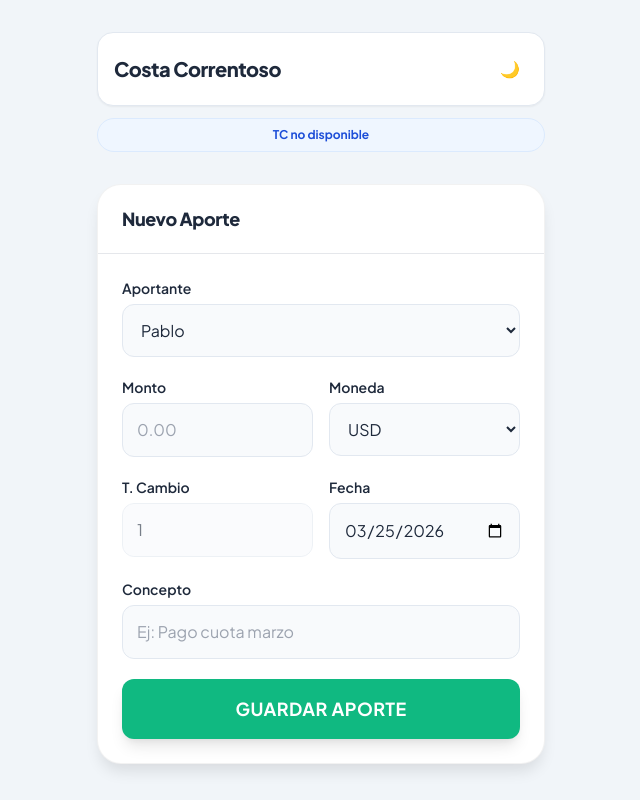
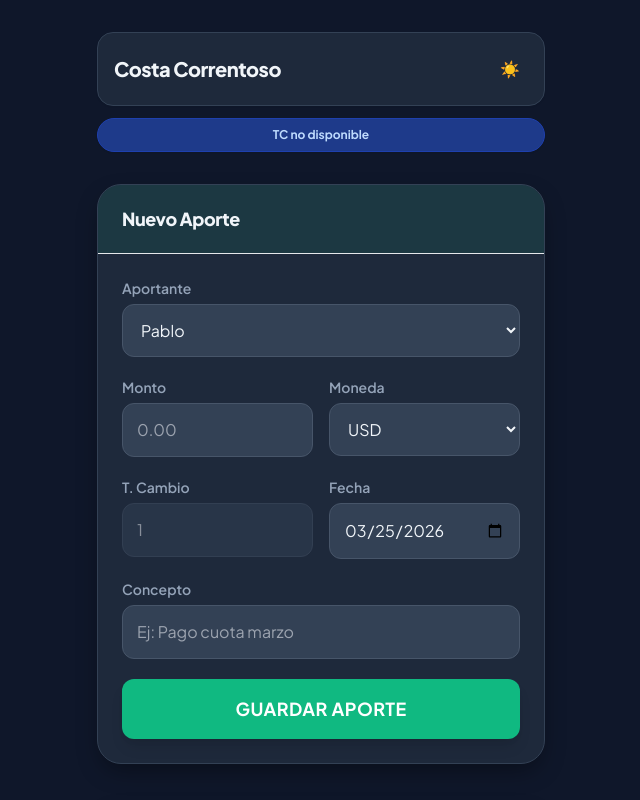
Before and after one commit to louridojosee-ai/CostaCorrentosoAportes, a website: page index.html in a window 1280 px wide. Shown: the top 800 px of the page, without its empty margins (319-959 px from the left). Drawn offline with nearby package versions, Linux system fonts and the light colour scheme; no server answers.

Commit message:
Refactor theme styles and logic for index.html

```diff
--- a/index.html
+++ b/index.html
@@ -10,15 +10,9 @@
     <link href="https://fonts.googleapis.com/css2?family=Plus+Jakarta+Sans:wght@400;600;700;800&display=swap" rel="stylesheet">
     <style>
         body { font-family: 'Plus Jakarta Sans', sans-serif; transition: background-color 0.3s, color 0.3s; }
-        .card-premium { border-radius: 24px; border: 1px solid rgba(0,0,0,0.05); overflow: hidden; transition: all 0.3s; }
+        .card-premium { border-radius: 24px; border: 1px solid rgba(0,0,0,0.1); overflow: hidden; transition: all 0.3s; }
 
-        /* MODO CLARO */
-        body.light { background-color: #f1f5f9; color: #1e293b; }
-        .light .card-premium { background: white; box-shadow: 0 10px 15px -3px rgba(0, 0, 0, 0.1); }
-        .light input, .light select { background-color: #f8fafc; border: 1px solid #e2e8f0; color: #1e293b; }
-        .light .header-box { background: white; border: 1px solid #e2e8f0; }
-
-        /* MODO OSCURO */
+        /* MODO OSCURO (Predeterminado) */
         body.dark { background-color: #0f172a; color: #f1f5f9; }
         .dark .card-premium { background: #1e293b; box-shadow: 0 10px 25px -5px rgba(0, 0, 0, 0.4); border-color: #334155; }
         .dark input, .dark select { background-color: #334155; border: 1px solid #475569; color: #f1f5f9; }
@@ -27,21 +21,27 @@
         .dark .bg-emerald-50 { background-color: rgba(16, 185, 129, 0.1); }
         .dark .bg-red-50 { background-color: rgba(239, 68, 68, 0.1); }
 
+        /* MODO CLARO */
+        body.light { background-color: #f1f5f9; color: #1e293b; }
+        .light .card-premium { background: white; box-shadow: 0 10px 15px -3px rgba(0, 0, 0, 0.1); border-color: #e2e8f0; }
+        .light input, .light select { background-color: #f8fafc; border: 1px solid #e2e8f0; color: #1e293b; }
+        .light .header-box { background: white; border: 1px solid #e2e8f0; }
+
         .btn-green { background-color: #10b981; }
         .btn-red { background-color: #ef4444; }
         input:focus, select:focus { border-color: #3b82f6; outline: none; }
     </style>
 </head>
-<body class="light p-4 md:p-8 pb-16">
+<body class="dark p-4 md:p-8 pb-16">
 
     <div class="max-w-md mx-auto mb-8 flex flex-col gap-3">
         <div class="flex justify-between items-center header-box p-4 rounded-2xl shadow-sm">
             <h1 class="text-xl font-extrabold tracking-tight">Costa Correntoso</h1>
-            <button id="theme-toggle" class="p-2 rounded-xl bg-slate-100 dark:bg-slate-800 transition-colors">
-                <span id="theme-icon">🌙</span>
+            <button id="theme-toggle" class="p-2 rounded-xl bg-slate-700 dark:bg-slate-800 transition-colors">
+                <span id="theme-icon">☀️</span>
             </button>
         </div>
-        <div id="bna-info" class="text-center text-xs font-bold bg-blue-50 text-blue-700 px-4 py-2 rounded-full border border-blue-100 dark:bg-blue-900 dark:text-blue-200 dark:border-blue-800">
+        <div id="bna-info" class="text-center text-xs font-bold bg-blue-900 text-blue-200 px-4 py-2 rounded-full border border-blue-800 shadow-sm">
             Cargando TC BNA venta (hoy)...
         </div>
     </div>
@@ -50,7 +50,7 @@
 
         <section class="card-premium border-t-8 border-emerald-500">
             <div class="px-6 py-5 bg-emerald-50 border-b border-emerald-100 flex items-center gap-3">
-                <h2 class="text-lg font-extrabold text-emerald-600 tracking-tight">Nuevo Aporte</h2>
+                <h2 class="text-lg font-extrabold text-emerald-500 tracking-tight">Nuevo Aporte</h2>
             </div>
 
             <form id="formAportes" class="p-6 space-y-5">
@@ -79,7 +79,7 @@
                 <div class="grid grid-cols-2 gap-4">
                     <div>
                         <label class="block text-sm font-semibold mb-1.5">T. Cambio</label>
-                        <input type="number" step="any" id="tcAporte" name="tc" value="1" readonly class="w-full p-3.5 rounded-xl opacity-60 cursor-not-allowed">
+                        <input type="number" step="any" id="tcAporte" name="tc" value="1" readonly class="w-full p-3.5 rounded-xl opacity-50 cursor-not-allowed">
                     </div>
                     <div>
                         <label class="block text-sm font-semibold mb-1.5">Fecha</label>
@@ -142,30 +142,37 @@
     </div>
 
     <script>
-        // LÓGICA MODO OSCURO
         const body = document.body;
         const btnToggle = document.getElementById('theme-toggle');
         const iconToggle = document.getElementById('theme-icon');
+        const tcBox = document.getElementById('bna-info');
 
-        btnToggle.onclick = () => {
-            if (body.classList.contains('light')) {
+        // Función para aplicar estilos de tema
+        function aplicarTema(tema) {
+            if (tema === 'dark') {
                 body.classList.replace('light', 'dark');
                 iconToggle.innerText = '☀️';
-                localStorage.setItem('theme', 'dark');
+                tcBox.classList.add('bg-blue-900', 'text-blue-200', 'border-blue-800');
+                tcBox.classList.remove('bg-blue-50', 'text-blue-700', 'border-blue-100');
             } else {
                 body.classList.replace('dark', 'light');
                 iconToggle.innerText = '🌙';
-                localStorage.setItem('theme', 'light');
+                tcBox.classList.remove('bg-blue-900', 'text-blue-200', 'border-blue-800');
+                tcBox.classList.add('bg-blue-50', 'text-blue-700', 'border-blue-100');
             }
+        }
+
+        // Lógica de inicio: Dark por defecto si no hay preferencia guardada
+        const temaInicial = localStorage.getItem('theme') || 'dark';
+        aplicarTema(temaInicial);
+
+        btnToggle.onclick = () => {
+            const nuevoTema = body.classList.contains('light') ? 'dark' : 'light';
+            aplicarTema(nuevoTema);
+            localStorage.setItem('theme', nuevoTema);
         };
 
-        // Cargar preferencia guardada
-        if (localStorage.getItem('theme') === 'dark') {
-            body.classList.replace('light', 'dark');
-            iconToggle.innerText = '☀️';
-        }
-
-        // FECHA HOY
+        // Fecha de hoy
         document.querySelectorAll('input[type="date"]').forEach(input => {
             input.value = new Date().toISOString().split('T')[0];
         });
@@ -175,7 +182,7 @@
             if (select.value === 'USD') {
                 input.value = "1";
                 input.readOnly = true;
-                input.style.opacity = "0.6";
+                input.style.opacity = "0.5";
             } else {
                 input.value = "";
                 input.readOnly = false;
```
